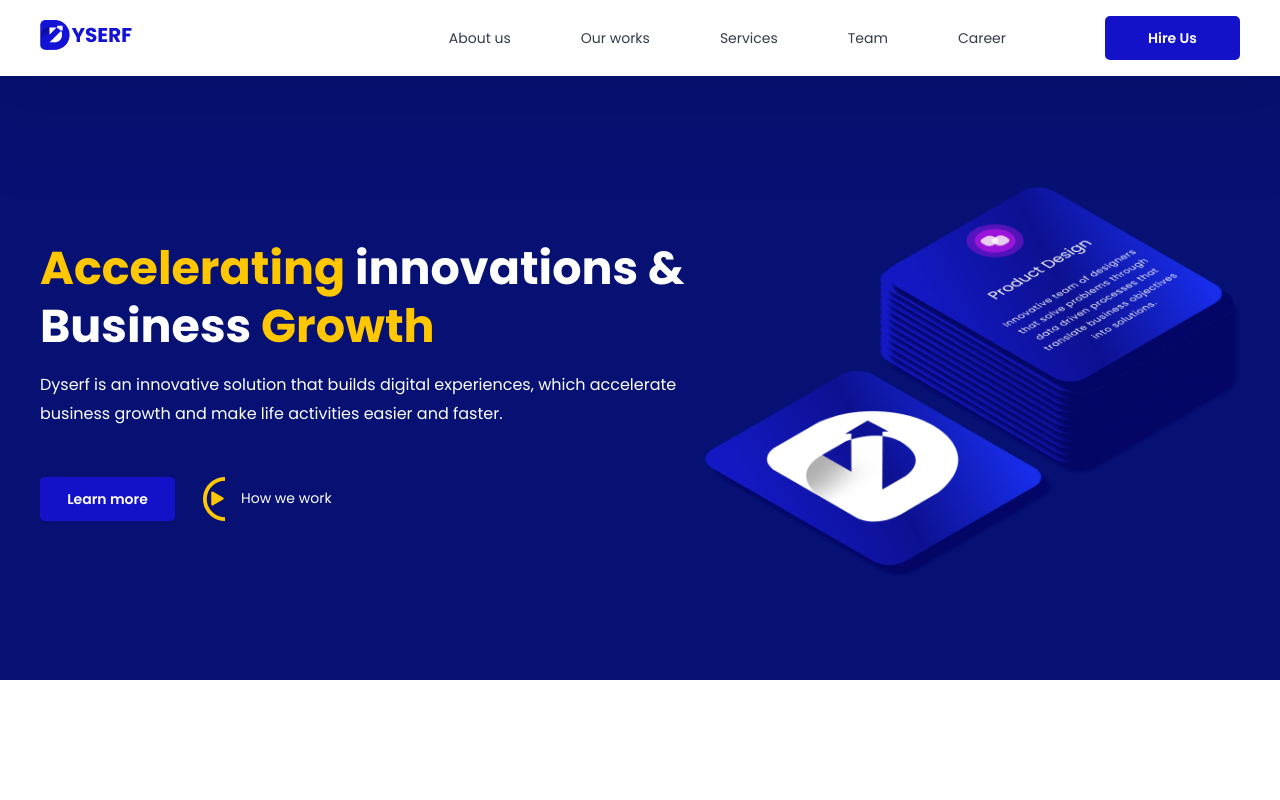
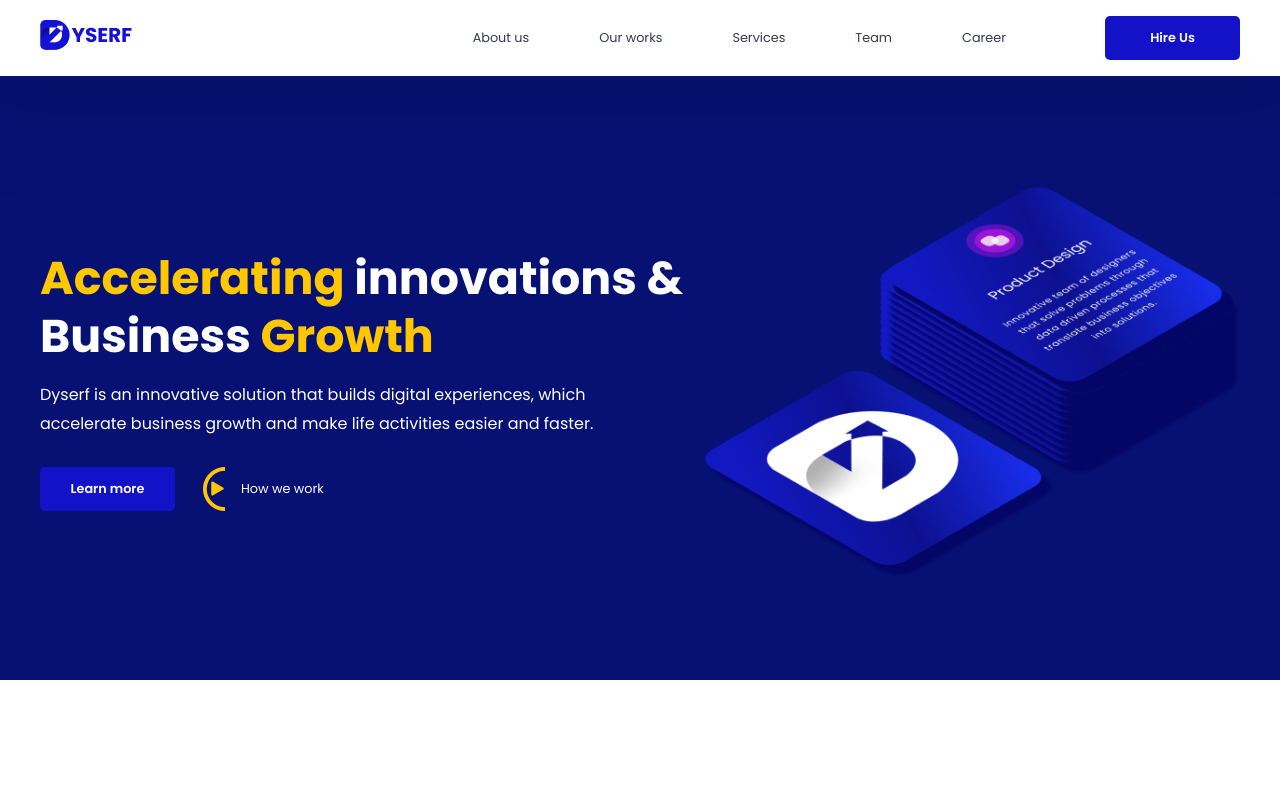
Before and after one commit to DGreegman/dyserf, a Next.js app: page /#service in a window 1280 px wide. Shown: the top 800 px of the page. Built offline with nearby package versions, Linux system fonts and the light colour scheme.

Commit message:
minor fixes

```diff
--- a/components/Button/ButtonComp.tsx
+++ b/components/Button/ButtonComp.tsx
@@ -27,20 +27,32 @@ const ButtonComp = ({
   bg,
   color,
 }: Props) => {
+  const style = {
+    width: width,
+    height: height,
+    borderRadius: borderRadius ?? '5px',
+    padding: '10px',
+    bg: bg ?? globalStyles.primaryColor,
+    color: color ?? globalStyles.whiteColor,
+    fontSize: globalStyles.smallTextFontSize,
+    fontWeight: globalStyles.headerFontWeight,
+    border: border ?? 'none',
+    lineHeight: '24px',
+  };
+
   return (
+    <>
+      {link ? (
+        <ChakraLink
+          rel={'noopener noreferrer'}
+          _hover={{ textDecoration: 'none' }}
+          target={'_blank'}
+          href={link}
+        >
           <Button
-      width={width}
-      height={height}
-      borderRadius={borderRadius ?? '5px'}
-      padding={'10px'}
-      bg={bg ?? globalStyles.primaryColor}
-      color={color ?? globalStyles.whiteColor}
-      fontSize={globalStyles.smallTextFontSize}
-      fontWeight={globalStyles.headerFontWeight}
+            sx={style}
             type={type ? 'submit' : 'button'}
-      border={border ?? 'none'}
             onClick={onClick}
-      lineHeight={'24px'}
             _hover={{
               backgroundColor: bg ?? globalStyles.primaryColor,
             }}
@@ -52,19 +64,29 @@ const ButtonComp = ({
               backgroundColor: bg ?? globalStyles.primaryColor,
             }}
           >
-      {link ? (
-        <ChakraLink
-          rel={'noopener noreferrer'}
-          _hover={{ textDecoration: 'none' }}
-          target={'_blank'}
-          href={link}
-        >
-          {text}
+            <Text>{text}</Text>
+          </Button>
         </ChakraLink>
       ) : (
+        <Button
+          sx={style}
+          type={type ? 'submit' : 'button'}
+          onClick={onClick}
+          _hover={{
+            backgroundColor: bg ?? globalStyles.primaryColor,
+          }}
+          _active={{
+            backgroundColor: bg ?? globalStyles.primaryColor,
+            transform: 'scale(.99)',
+          }}
+          _focus={{
+            backgroundColor: bg ?? globalStyles.primaryColor,
+          }}
+        >
           <Text>{text}</Text>
+        </Button>
       )}
-    </Button>
+    </>
   );
 };
 
--- a/components/FooterComp/FooterItem.tsx
+++ b/components/FooterComp/FooterItem.tsx
@@ -15,8 +15,8 @@ const FooterItem = () => {
     >
       <Flex
         width={globalStyles.containerWidth}
+        justifyContent={'space-between'}
         align={'center'}
-        justifyContent={'space-between'}
       >
         <Link href={dyserfRoutes.homepage}>
           <a>
@@ -36,7 +36,11 @@ const FooterItem = () => {
         </Link>
 
         <Text
-          fontSize={{ base: 8, md: 12, xl: globalStyles.smallTextFontSize }}
+          fontSize={{
+            base: 8,
+            md: globalStyles.smallTextFontSize,
+            xl: globalStyles.smallTextFontSize,
+          }}
           color={globalStyles.whiteColor}
           lineHeight={'21px'}
         >
--- a/components/Home/Consultancy.tsx
+++ b/components/Home/Consultancy.tsx
@@ -1,5 +1,5 @@
 import ButtonComp from '../Button/ButtonComp';
-import Image from 'next/image';
+import Image from 'next/future/image';
 import consultancy from '../../assets/images/consultancy.png';
 import {
   bodyHeaderStyle,
@@ -61,8 +61,8 @@ const Consultancy = () => {
           <Image
             src={consultancy}
             alt={globalStyles.alt}
-            layout={'fill'}
-            objectFit={'contain'}
+            fill
+            style={{ objectFit: 'contain' }}
             quality={'100'}
             priority
           />
--- a/components/Home/Hero.tsx
+++ b/components/Home/Hero.tsx
@@ -26,19 +26,22 @@ const Hero = () => {
       pt={20}
     >
       <HStack
-        width={globalStyles.containerWidth}
+        width={{
+          base: '100%',
+          xl: '1200px',
+        }}
         align={'center'}
-        minH={{ base: '542px', xl: '600px' }}
+        minH={{ base: '400px', md: '542px', xl: '600px' }}
         justifyContent={{ base: 'none', '2xl': 'space-between' }}
       >
         <Stack
           color={globalStyles.whiteColor}
-          w={{ base: globalStyles.width, md: '690px' }}
+          w={{ base: globalStyles.width, md: '70%', lg: '65%', xl: '690px' }}
         >
           <Heading
             width={globalStyles.width}
             fontFamily={globalStyles.fontFamily}
-            fontSize={{ base: 20, xl: 46 }}
+            fontSize={{ base: '1.25rem', xl: '2.87rem' }}
             lineHeight={{ base: '29px', xl: '58px' }}
             fontWeight={700}
           >
@@ -50,15 +53,18 @@ const Hero = () => {
           </Heading>
 
           <Text
-            width={globalStyles.width}
+            width={{ base: '85%', md: '95%', xl: '600px' }}
             lineHeight={1.8}
             pt={2}
-            fontSize={{ base: 12, xl: 16 }}
-            pb={10}
+            fontSize={{
+              base: globalStyles.smallTextFontSize,
+              md: globalStyles.textFontSize.xl,
+            }}
+            pb={5}
           >
             Dyserf is an innovative solution that builds digital experiences,
-            which accelerate <br /> business growth and make life activities
-            easier and faster.
+            which accelerate business growth and make life activities easier and
+            faster.
           </Text>
 
           <Flex alignItems={'center'} gap={7}>
--- a/components/Home/Review.tsx
+++ b/components/Home/Review.tsx
@@ -65,7 +65,7 @@ const Review = () => {
           />
 
           <Text
-            w={{ base: '200px', xl: '332px' }}
+            w={globalStyles.width}
             minHeight={'84px'}
             fontSize={{ base: '10px', xl: globalStyles.smallTextFontSize }}
             lineHeight={'21px'}
@@ -202,9 +202,9 @@ const Review = () => {
             {renderReview}
           </Grid>
         ) : (
-          <Stack width={{ base: globalStyles.width }} gap={1} align={'center'}>
+          <Stack width={globalStyles.width} gap={1} align={'center'}>
             <Grid
-              width={{ base: globalStyles.width, md: '50%' }}
+              width={{ base: globalStyles.width, md: '60%' }}
               gridTemplateColumns={'repeat(1,1fr)'}
               position={'relative'}
               minHeight={'250px'}
--- a/components/Home/Services.tsx
+++ b/components/Home/Services.tsx
@@ -47,9 +47,9 @@ const Services = () => {
           width={{ base: globalStyles.width, xl: '220px' }}
           fontWeight={globalStyles.headerFontWeight}
           fontFamily={globalStyles.fontFamily}
-          fontSize={18}
+          color={globalStyles.textColor}
+          fontSize={'1.1rem'}
           lineHeight={'27px'}
-          color={globalStyles.textColor}
           textAlign={'center'}
           alignSelf={'center'}
         >
@@ -58,8 +58,8 @@ const Services = () => {
 
         <Text
           fontSize={globalStyles.smallTextFontSize}
+          color={globalStyles.textColor}
           lineHeight={'21px'}
-          color={globalStyles.textColor}
           textAlign={'center'}
           alignSelf={'center'}
         >
--- a/components/Home/Team.tsx
+++ b/components/Home/Team.tsx
@@ -51,11 +51,10 @@ const Team = () => {
         </Box>
 
         <Heading
-          width={'161px'}
           fontWeight={globalStyles.headerFontWeight - 100}
           fontFamily={globalStyles.fontFamily}
           color={globalStyles.textColor}
-          fontSize={16}
+          fontSize={globalStyles.textFontSize.xl}
           lineHeight={'27px'}
           textAlign={'center'}
           alignSelf={'center'}
@@ -64,7 +63,7 @@ const Team = () => {
         </Heading>
 
         <Text
-          fontSize={12}
+          fontSize={globalStyles.smallTextFontSize}
           color={globalStyles.textColor}
           textAlign={'center'}
           alignSelf={'center'}
@@ -83,7 +82,7 @@ const Team = () => {
             as={team.social.linkedin}
             color={globalStyles.primaryColor}
             cursor={'pointer'}
-            fontSize={20}
+            fontSize={'1.25rem'}
           />
         </Flex>
       </Stack>
--- a/components/Home/WhyWork.tsx
+++ b/components/Home/WhyWork.tsx
@@ -26,7 +26,7 @@ const WhyWork = () => {
           boxShadow={'2px 2px 100px 50px rgba(0, 0, 0, 0.03)'}
           borderRadius={'5px'}
           py={2}
-          color={'#110F0F'}
+          color={globalStyles.blackColor}
           fontSize={globalStyles.textFontSize}
         >
           {item}
--- a/components/Nav/SideBar.tsx
+++ b/components/Nav/SideBar.tsx
@@ -32,7 +32,7 @@ const SideBar = () => {
       <LinkBox
         key={i}
         lineHeight={'21px'}
-        color={isActive ? globalStyles.primaryColor : '#110F0f'}
+        color={isActive ? globalStyles.primaryColor : globalStyles.blackColor}
         _hover={{
           color: globalStyles.primaryColor,
         }}
@@ -92,7 +92,11 @@ const SideBar = () => {
         {renderNavLinks}
       </Stack>
 
-      <Box width={globalStyles.width} pt={10}>
+      <Box
+        width={{ base: globalStyles.width, md: '50%' }}
+        alignSelf={{ base: 'left', md: 'center' }}
+        pt={10}
+      >
         <ButtonComp
           width={globalStyles.width}
           height={'44px'}
--- a/styles/customStyles.ts
+++ b/styles/customStyles.ts
@@ -4,9 +4,9 @@ export const globalStyles = {
   secondaryColor: '#061173',
   goldenColor: '#FFC700',
   whiteColor: '#FFF',
-  smallTextFontSize: '14px',
-  headerFontSize: { base: 24, xl: 36 },
-  textFontSize: { base: 14, xl: 16 },
+  smallTextFontSize: '0.8rem',
+  headerFontSize: { base: '1.5rem', xl: '2.25rem' },
+  textFontSize: { base: '0.8rem', xl: '1rem' },
   headerFontWeight: 600,
   width: '100%',
   px: { base: 4, xl: 10, '2xl': 0 },
@@ -24,6 +24,7 @@ export const globalStyles = {
     justifyContent: 'center',
   },
   alt: 'DYSERF',
+  lineHeight: 1.5,
 };
 
 export const bodyTextStyle = {
```
Also changed, not shown: components/FooterComp/Subscribe.tsx (+7 -4 lines), components/Home/FirePower.tsx (+7 -7 lines). Lines whose indentation alone changed are shown as unchanged.
